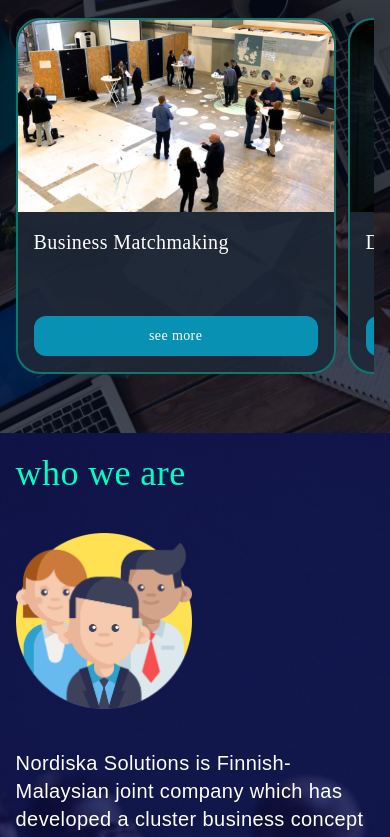
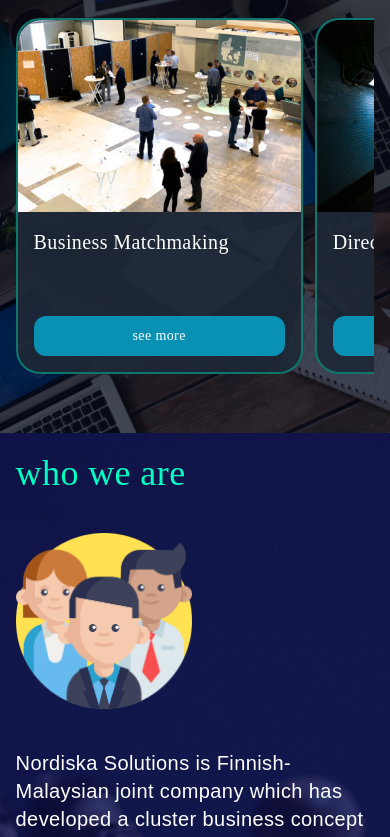
Before and after one commit to samithw/nordiska-vite-react-ts-v2, a React (Vite) app: page / in a window 390 px wide. Shown: the part 757-1594 px from the top of the page. Built offline with nearby package versions, Linux system fonts and the light colour scheme; a web font is replaced by a local one.

Commit message:
carousel card width 90% to 80%

```diff
--- a/src/index.css
+++ b/src/index.css
@@ -3,8 +3,9 @@
 @tailwind utilities;
 
 @layer components{
+
     .icon-wrapper{
-        @apply flex flex-col justify-center shrink-0 w-[90%] lg:w-[24%] md:w-[32%] min-w-[12rem] max-w-[20rem] bg-gray-800 bg-opacity-90 rounded-3xl m-0 snap-start snap-always border-teal-700 border-2;
+        @apply flex flex-col justify-center shrink-0 w-[80%] lg:w-[24%] md:w-[32%] min-w-[12rem] max-w-[20rem] bg-gray-800 bg-opacity-90 rounded-3xl m-0 snap-start snap-always border-teal-700 border-2;
     }
     .container {
         @apply sm:max-w-[100%] md:max-w-[100%] lg:max-w-[100%] xl:max-w-[1280px] /*2xl:max-w-[1536px]*/;
```
